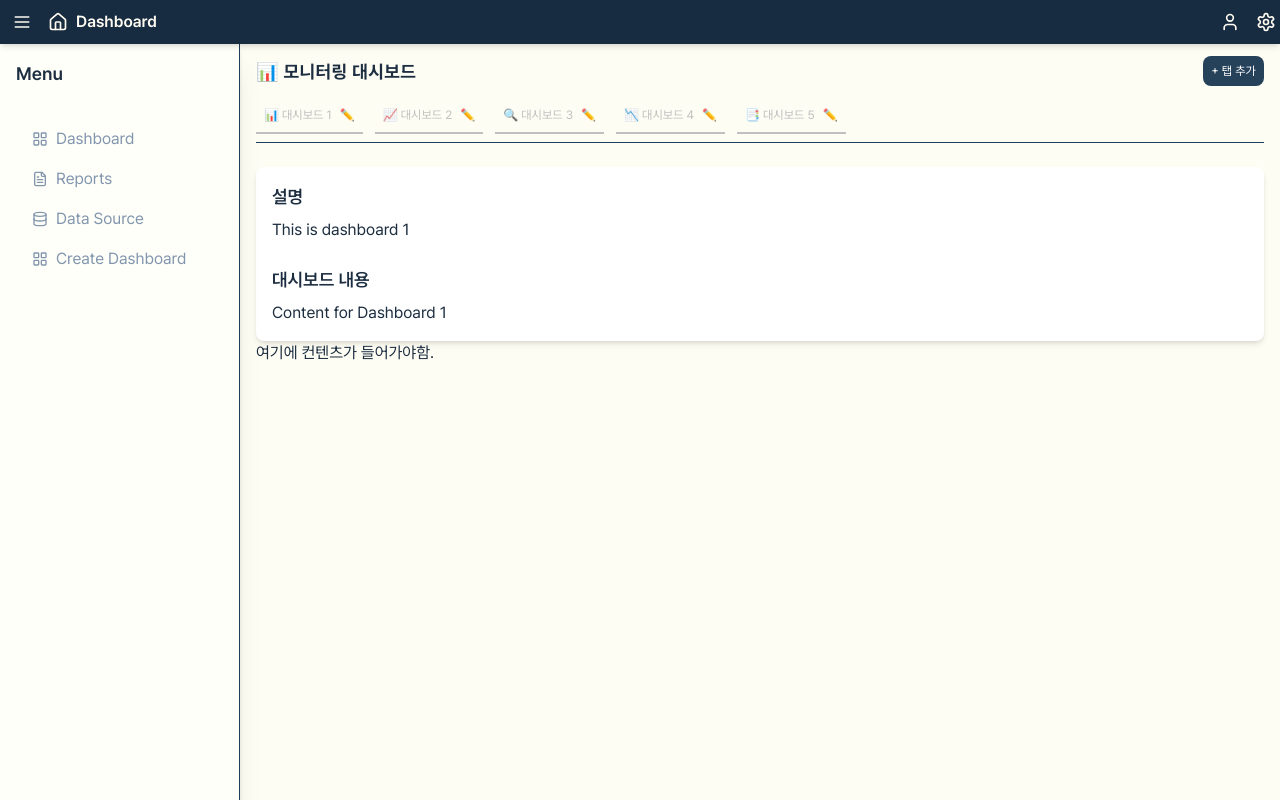
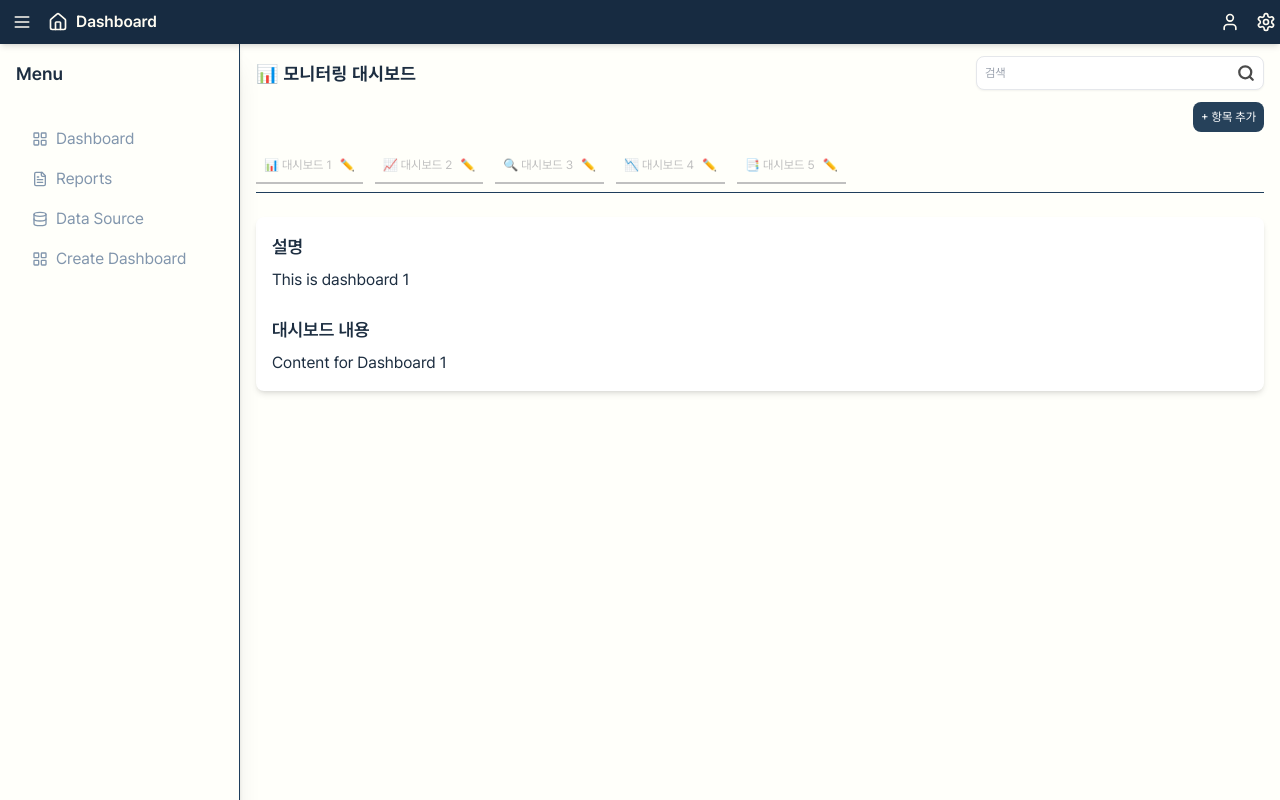
Before and after one commit to m0oMoo/monitoring_client, a Next.js app: page /dashboard in a window 1280 px wide. Built offline with nearby package versions, Linux system fonts and the light colour scheme.

Commit message:
design: Update page.tsx

```diff
--- a/src/app/(monitoring)/dashboard/page.tsx
+++ b/src/app/(monitoring)/dashboard/page.tsx
@@ -5,20 +5,27 @@ import AddTabModal from "@/app/components/modal/addTabModal";
 import TabsGroup from "@/app/components/tab/tabsGroup";
 import { Tabs } from "@/app/components/tab/tabs";
 import { DEFAULT_DASHBOARD_DATA } from "@/app/data/dashboardData";
-import {
-  ArrowBigDown,
-  ArrowDown,
-  ArrowDownUp,
-  ChevronDown,
-  ChevronRight,
-} from "lucide-react";
+import SearchInput from "@/app/components/search/searchInput";
 
 const Dashboard = () => {
   const [tabs, setTabs] = useState<any[]>(DEFAULT_DASHBOARD_DATA);
   const [isModalOpen, setIsModalOpen] = useState<boolean>(false);
   const [selectedTabIndex, setSelectedTabIndex] = useState<number>(0);
+  const [searchQuery, setSearchQuery] = useState<string>("");
+  const [editingTabIndex, setEditingTabIndex] = useState<number | null>(null);
 
-  const handleAddTab = (newTabName: string, newTabDescription: string) => {
+  // 검색 처리 함수
+  const handleSearchChange = (event: React.ChangeEvent<HTMLInputElement>) => {
+    setSearchQuery(event.target.value);
+  };
+
+  // 필터링된 탭 목록
+  const filteredTabs = tabs.filter((tab) =>
+    tab.label.toLowerCase().includes(searchQuery.toLowerCase())
+  );
+
+  // 탭 추가
+  const handleTabAdd = (newTabName: string, newTabDescription: string) => {
     const newTabValue = `${tabs.length + 1}`;
     setTabs([
       ...tabs,
@@ -32,44 +39,53 @@ const Dashboard = () => {
     setIsModalOpen(false);
   };
 
+  // 탭 수정
   const handleTabEdit = (index: number, newName: string) => {
     const updatedTabs = [...tabs];
     updatedTabs[index].label = newName;
     setTabs(updatedTabs);
   };
 
+  // 탭 선택
   const handleTabSelect = (index: number) => {
     setSelectedTabIndex(index);
   };
 
+  // 선택된 탭
   const selectedTab = tabs[selectedTabIndex];
 
   return (
-    <div className="bg-ivory-bg text-navy-text min-h-screen p-4 pt-[44px]">
+    <div className="bg-ivory-bg_sub text-navy-text min-h-screen p-4 pt-[44px]">
       <header className="flex justify-between items-center my-3">
         <h1 className="text-xl font-bold tracking-wide">
           📊 모니터링 대시보드
         </h1>
-        <button
-          onClick={() => setIsModalOpen(true)}
-          className="bg-navy-btn py-1.5 px-2 rounded-lg text-white text-sm hover:bg-navy-btn_hover"
-        >
-          + 탭 추가
-        </button>
+        <SearchInput
+          searchQuery={searchQuery}
+          onSearchChange={handleSearchChange}
+        />
       </header>
 
+      <button
+        onClick={() => setIsModalOpen(true)}
+        className="flex bg-navy-btn py-1.5 px-2 rounded-lg text-white text-sm hover:bg-navy-btn_hover mb-4 justify-self-end"
+      >
+        + 항목 추가
+      </button>
+
+      {/* Tabs 컴포넌트 */}
       <Tabs
         defaultValue="dashboard1"
         className="w-full flex justify-between pb-2"
       >
         <TabsGroup
-          tabs={tabs}
+          tabs={filteredTabs}
           onTabEdit={handleTabEdit}
           onTabSelect={handleTabSelect}
         />
       </Tabs>
-      <div className="w-full border-b border-0.5 border-navy-border" />
-      {/* <ChevronDown /> */}
+
+      <div className="w-full mb-2 border-b border-0.5 border-navy-border" />
 
       {/* 대시보드 내용 */}
       <div className="mt-6 p-4 bg-white rounded-lg shadow-md">
@@ -81,12 +97,19 @@ const Dashboard = () => {
         </h3>
         <p className="text-navy-text mt-2">{selectedTab.content}</p>
       </div>
-      <>여기에 컨텐츠가 들어가야함.</>
 
       <AddTabModal
         isOpen={isModalOpen}
         onClose={() => setIsModalOpen(false)}
-        onAddTab={handleAddTab}
+        onAddTab={handleTabAdd}
+        initialTabName={
+          editingTabIndex !== null ? tabs[editingTabIndex].label : ""
+        }
+        initialTabDescription={
+          editingTabIndex !== null ? tabs[editingTabIndex].description : ""
+        }
+        onEditTab={handleTabEdit}
+        editingIndex={editingTabIndex}
       />
     </div>
   );
```
